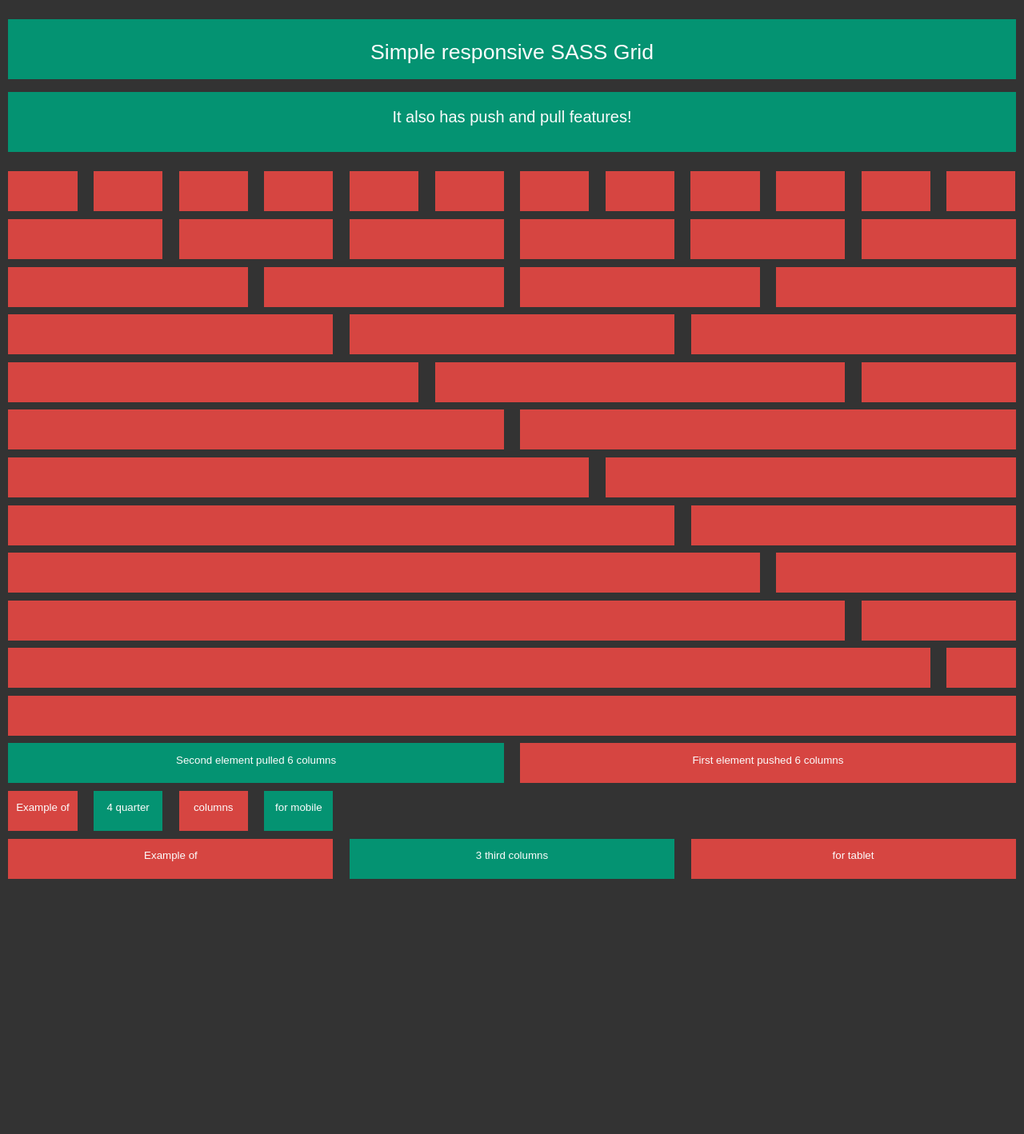
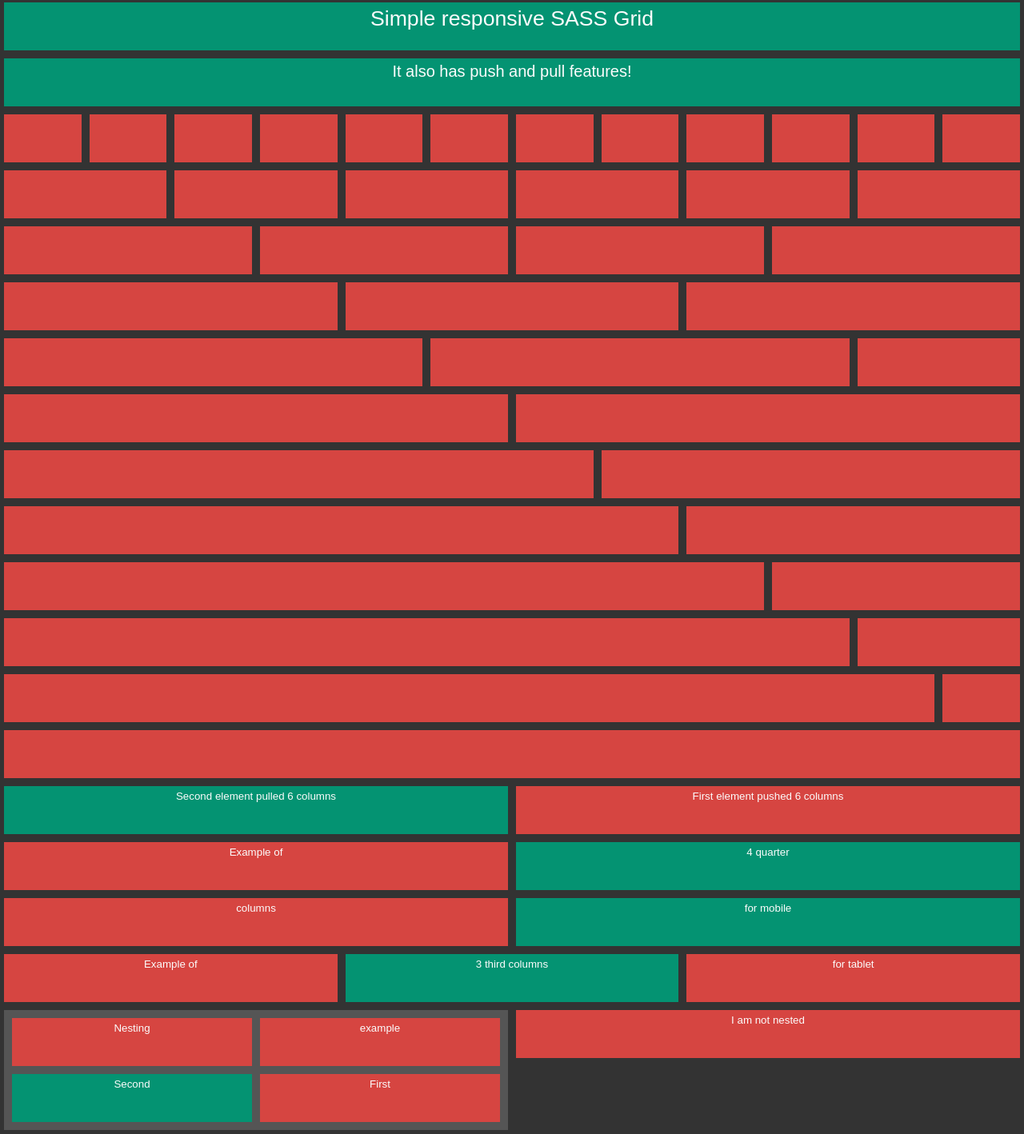
Before and after one commit to Der-Alex/Responsive-Sass-Grid, a website: page grid/index.html in a window 1280 px wide. Shown: the part 2-1420 px from the top of the page at 80% size. Before the commit the page ends 1105 px from the top, so only its background shows below. Drawn offline with Linux system fonts and the light colour scheme.

Commit message:
added nested grids, changed gap to px

```diff
--- a/grid/_ui/sass/base/_reset.scss
+++ b/grid/_ui/sass/base/_reset.scss
@@ -5,7 +5,12 @@
 	word-wrap: break-word;
 }
 body {
+	background: $background;
+	font-size: 1em;
 	margin: 0;
 	padding: 0;
-	background: $background;
 }
+h1, h2, h3, h4, h5, h6 {
+	margin: 0;
+	padding: 0;
+}
--- a/grid/_ui/sass/helpers/_variables.scss
+++ b/grid/_ui/sass/helpers/_variables.scss
@@ -2,7 +2,7 @@
 
 /* Grid */
 $column-count: 12 !default;
-$gap: 0.8% !default;
+$gap: 5px !default;
 
 /* Media query */
 $small: 30em !default;
@@ -13,6 +13,7 @@ $large: 64em !default;
 $background: #333;
 $primary-color: #d64541;
 $secondary-color: #049372;
+$third-color: #555;
 $default-font-color: #fcfcfc;
 $link-color: #b0b0b0;
 
--- a/grid/_ui/sass/layout/_grid.scss
+++ b/grid/_ui/sass/layout/_grid.scss
@@ -61,8 +61,8 @@
 /*
 		Let's loop for a large device grid based on a variable column count
 */
-@for $i from 1 through $column-count {
-	@include mediaquery(large) {
+@include mediaquery(large) {
+	@for $i from 1 through $column-count {
 		.col-#{$i}-of-#{$column-count} {
 			width: ($i / $column-count) * 100%;
 		}
@@ -81,6 +81,7 @@
 
 	.row {
 		margin: 0 ($gap * -1);
+		overflow: hidden;
 
 		> [class*="col-"],
 		> .full,
@@ -92,32 +93,28 @@
 			float: left;
 			margin: 0;
 			position: relative;
-			padding: .30em $gap;
+			padding: $gap;
 
 			> span {
 				background: $primary-color;
 				color: $default-font-color;
 				display: block;
 				@extend %font;
-				height: 50px;
-				padding: 1em .25em;
+				min-height: 60px;
+				padding: $gap;
 				text-align: center;
+			}
+
+			> .row {
+				margin: 0;
+				padding: $gap;
+				background: $third-color;
 			}
 		}
 
-		> h1[class*="col-"],
-		> h1.full {
-			margin: .5em 0 0 0;
-			> span {
-				height: 75px;
-			}
-		}
-		> h2[class*="col-"],
-		> h2.full {
-			margin: 0 0 .5em 0;
-			> span {
-				height: 75px;
-			}
+		> h1.full > span,
+		> h2.full > span {
+			height: inherit;
 		}
 
 		.secondary-color {
--- a/grid/index.html
+++ b/grid/index.html
@@ -90,15 +90,26 @@
 				<div class="half col-6-of-12 secondary-color pull-6"><span>Second element pulled 6 columns</span></div>
 			</div>
 			<div class="row">
-				<div class="one-quarter col-1-of-12 "><span>Example of</span></div>
-				<div class="one-quarter col-1-of-12 secondary-color"><span>4 quarter</span></div>
-				<div class="one-quarter col-1-of-12 "><span>columns</span></div>
-				<div class="one-quarter col-1-of-12 secondary-color"><span>for mobile</span></div>
+				<div class="one-quarter col-6-of-12"><span>Example of</span></div>
+				<div class="one-quarter col-6-of-12 secondary-color"><span>4 quarter</span></div>
+				<div class="one-quarter col-6-of-12"><span>columns</span></div>
+				<div class="one-quarter col-6-of-12 secondary-color"><span>for mobile</span></div>
 			</div>
 			<div class="row">
-				<div class="full m-one-third col-4-of-12 "><span>Example of</span></div>
+				<div class="full m-one-third col-4-of-12"><span>Example of</span></div>
 				<div class="full m-one-third col-4-of-12 secondary-color"><span>3 third columns</span></div>
-				<div class="full m-one-third col-4-of-12 "><span>for tablet</span></div>
+				<div class="full m-one-third col-4-of-12"><span>for tablet</span></div>
+			</div>
+			<div class="row">
+				<div class="half">
+					<div class="row">
+						<div class="half"><span>Nesting</span></div>
+						<div class="half"><span>example</span></div>
+						<div class="half push-6"><span>First</span></div>
+						<div class="half secondary-color pull-6"><span>Second</span></div>
+					</div>
+				</div>
+				<div class="half"><span>I am not nested</span></div>
 			</div>
 		</div>
 	</body>
```
Also changed, not shown: grid/_ui/gen/css/style.min.css.
